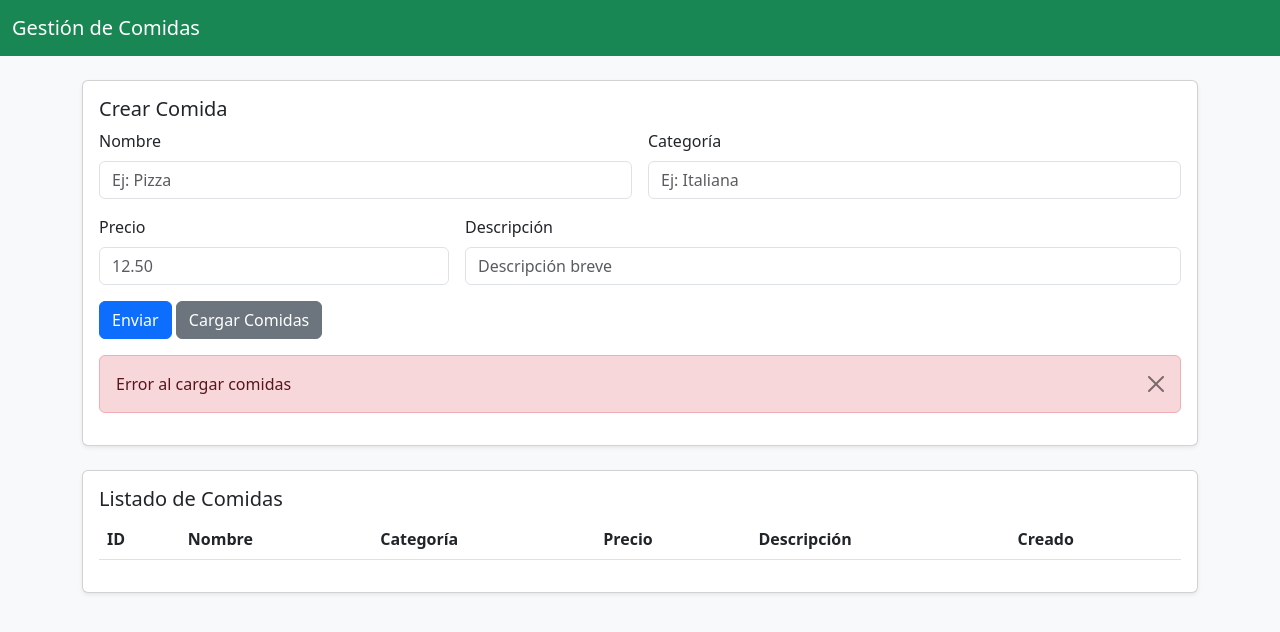
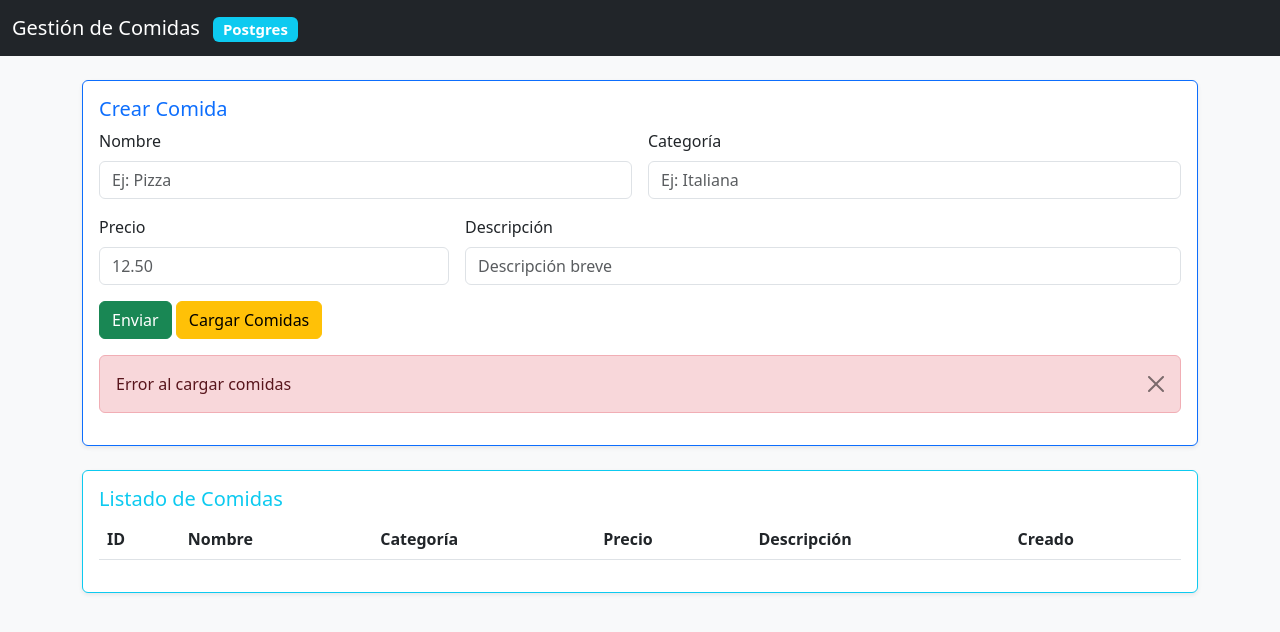
Before and after one commit to leonardoalta/restapi-food-pg, a website: page public/index.html in a window 1280 px wide. Drawn offline with nearby package versions, Linux system fonts and the light colour scheme; no server answers.

Commit message:
subir todo

```diff
--- a/package.json
+++ b/package.json
@@ -20,7 +20,8 @@
     "cors": "^2.8.5",
     "dotenv": "^8.6.0",
     "express": "^4.17.1",
-    "mysql2": "^2.2.5",
+    "pg": "^8.15.6",
+    "pg-hstore": "^2.3.4",
     "sequelize": "^6.37.6"
   },
   "devDependencies": {
--- a/public/index.html
+++ b/public/index.html
@@ -8,16 +8,16 @@
   <link href="https://cdn.jsdelivr.net/npm/bootstrap@5.3.0/dist/css/bootstrap.min.css" rel="stylesheet">
 </head>
 <body class="bg-light">
-  <nav class="navbar navbar-expand-lg navbar-dark bg-success mb-4">
+  <nav class="navbar navbar-expand-lg navbar-dark bg-dark mb-4">
     <div class="container-fluid">
-      <a class="navbar-brand" href="#">Gestión de Comidas</a>
+      <a class="navbar-brand" href="#">Gestión de Comidas <span class="badge bg-info ms-2">Postgres</span></a>
     </div>
   </nav>
 
   <div class="container">
-    <div class="card mb-4 shadow-sm">
+    <div class="card mb-4 shadow-sm border-primary">
       <div class="card-body">
-        <h5 class="card-title">Crear Comida</h5>
+        <h5 class="card-title text-primary">Crear Comida</h5>
         <form id="userForm" class="row g-3">
           <div class="col-md-6">
             <label for="name" class="form-label">Nombre</label>
@@ -36,17 +36,17 @@
             <input type="text" class="form-control" id="description" name="description" placeholder="Descripción breve" required>
           </div>
           <div class="col-12">
-            <button type="submit" class="btn btn-primary">Enviar</button>
-            <button type="button" id="loadUsersBtn" class="btn btn-secondary">Cargar Comidas</button>
+            <button type="submit" class="btn btn-success">Enviar</button>
+            <button type="button" id="loadUsersBtn" class="btn btn-warning">Cargar Comidas</button>
           </div>
         </form>
         <div id="resultMessage" class="mt-3"></div>
       </div>
     </div>
 
-    <div class="card shadow-sm">
+    <div class="card shadow-sm border-info">
       <div class="card-body">
-        <h5 class="card-title">Listado de Comidas</h5>
+        <h5 class="card-title text-info">Listado de Comidas</h5>
         <table class="table table-striped" id="usersTable">
           <thead>
             <tr>
```
Also changed, not shown: database/config/config.js (+8 -17 lines), 4 other files.
